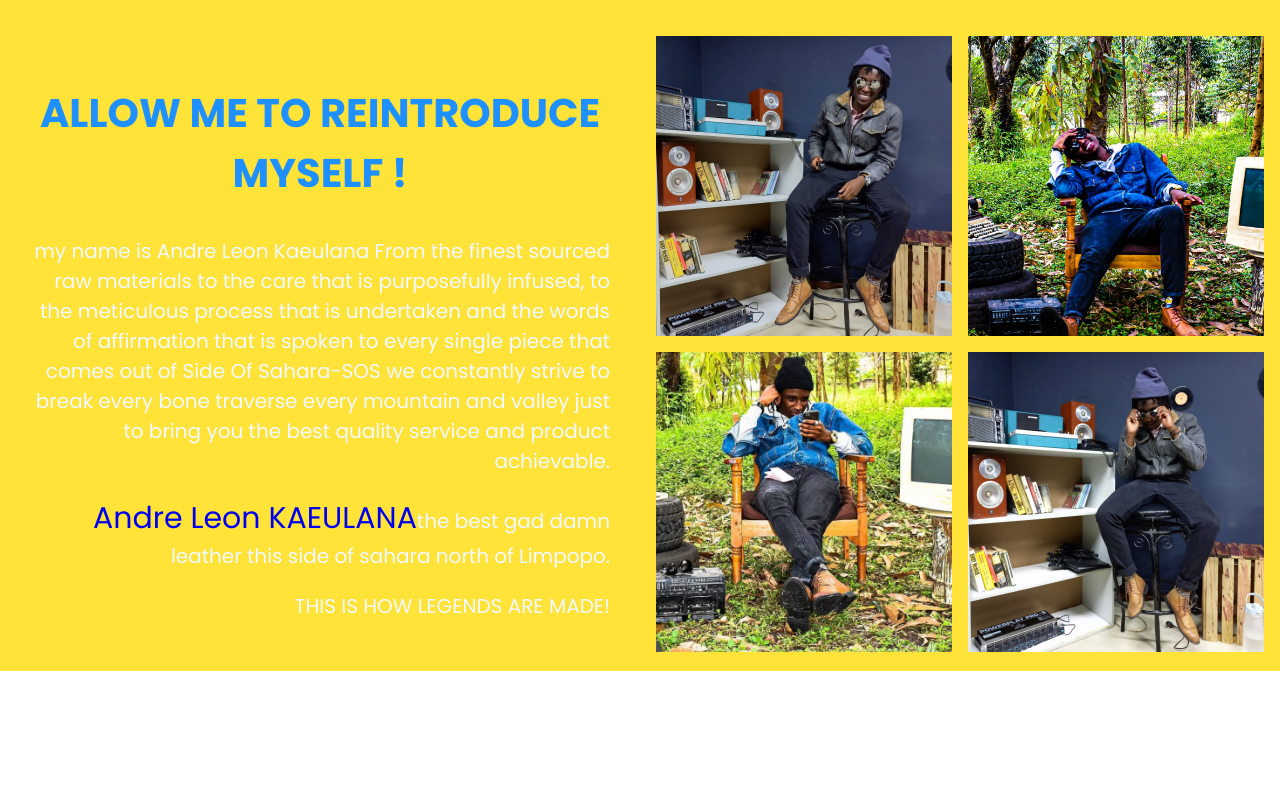
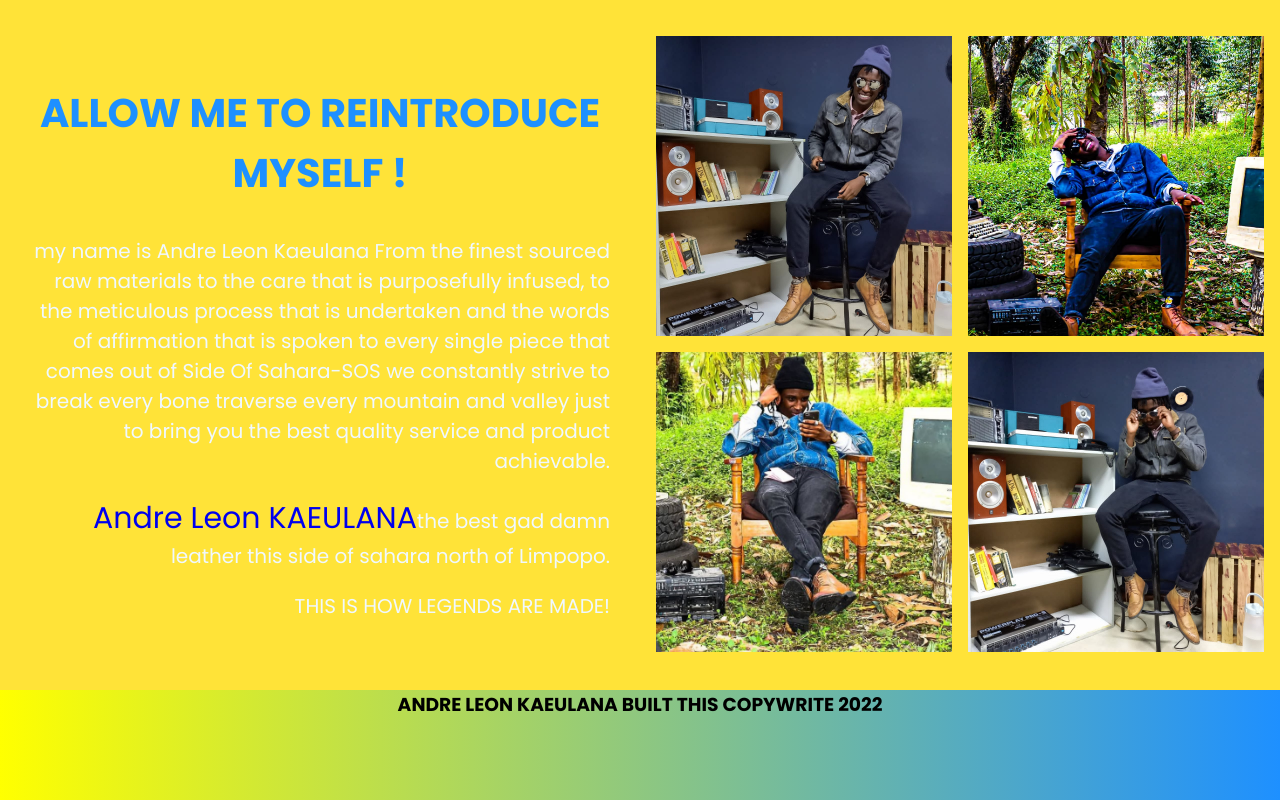
Before and after one commit to leonkae/leonkae.github.independentproject, a plain HTML site: page index.html in a window 1280 px wide. Shown: the part 1111-1911 px from the top of the page. Before the commit the page ends 1782 px from the top, so only its background shows below. Drawn offline with Linux system fonts and the light colour scheme.

Commit message:
added image

```diff
--- a/cssfolder/style.css
+++ b/cssfolder/style.css
@@ -419,3 +419,16 @@ img{
 .progress-line.git span::after{
     content: 70%;
 }
+
+.footer-design{
+    height: 110px;
+    margin: 0;
+    padding: 0;
+    box-sizing: border-box;
+    font-family: 'poppins',sans-serif;
+    font-weight: 600;
+    background-image: linear-gradient(to right, yellow,dodgerblue);
+    text-align: center;
+
+
+}
--- a/index.html
+++ b/index.html
@@ -123,15 +123,22 @@
                     <img src="images/IMG-20220219-WA0030.jpg" alt="">
                 </div>
             </div>
+            <section class="footer">
+                <div class="footer-design">
+                    <h1>ANDRE LEON KAEULANA BUILT THIS COPYWRITE 2022</h1>
+                </div>
+            </section>
+         </div>
+
         </div>
 
 
     </div>
 </section>
 
-            <div><h1>twende kazi</h1></div>
 
-    </div>
+
+
     <!--javascript files-->
     <script>
         var navbar = documentument.getElementbyId("")
```
Also changed, not shown: images/crumpled-black-paper-texture-free-photo.jpg (added). Lines whose indentation alone changed are shown as unchanged.
